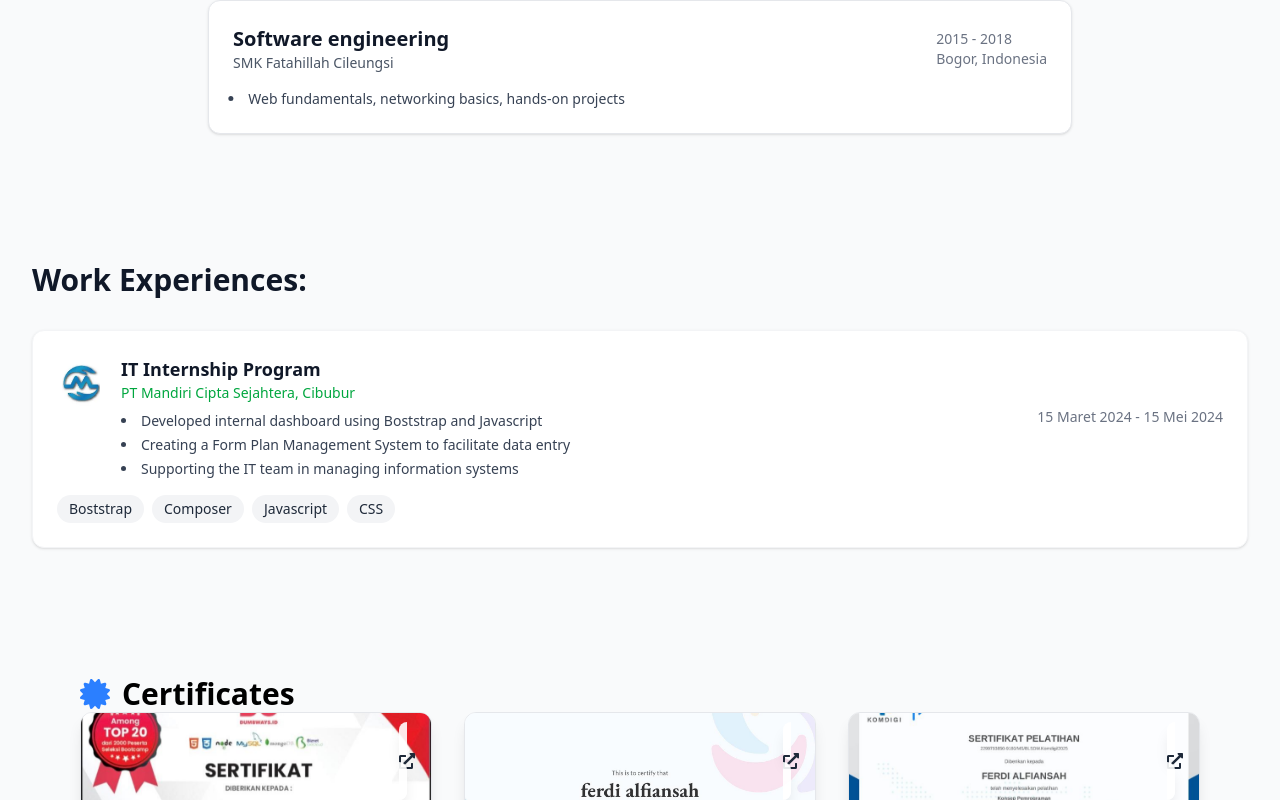
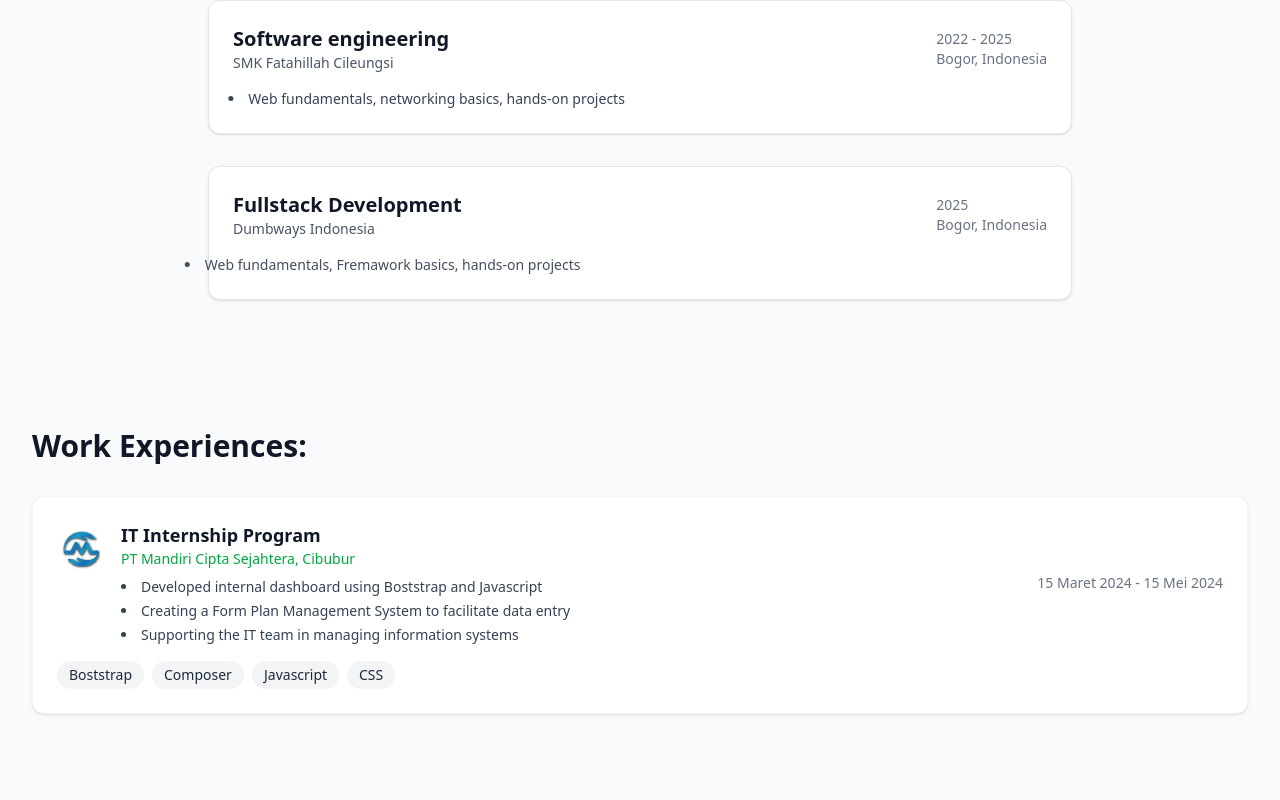
Before and after one commit to ferdi155/Ferdi, a React (Vite) app: page / in a window 1280 px wide. Shown: the part 1046-1846 px from the top of the page. Built offline with nearby package versions, Linux system fonts and the light colour scheme.

Commit message:
Update Education component

```diff
--- a/src/components/Education.jsx
+++ b/src/components/Education.jsx
@@ -7,9 +7,16 @@ const education = [
   {
     school: "SMK  Fatahillah Cileungsi",
     degree: "Software engineering",
-    period: "2015 - 2018",
+    period: "2022 - 2025",
     location: "Bogor, Indonesia",
     details: ["Web fundamentals, networking basics, hands-on projects"]
+  },
+  {
+    school: "Dumbways Indonesia",
+    degree: "Fullstack Development",
+    period: "2025",
+    location: "Bogor, Indonesia",
+    details: ["Web fundamentals, Fremawork basics, hands-on projects"]
   }
 ];
 
```
